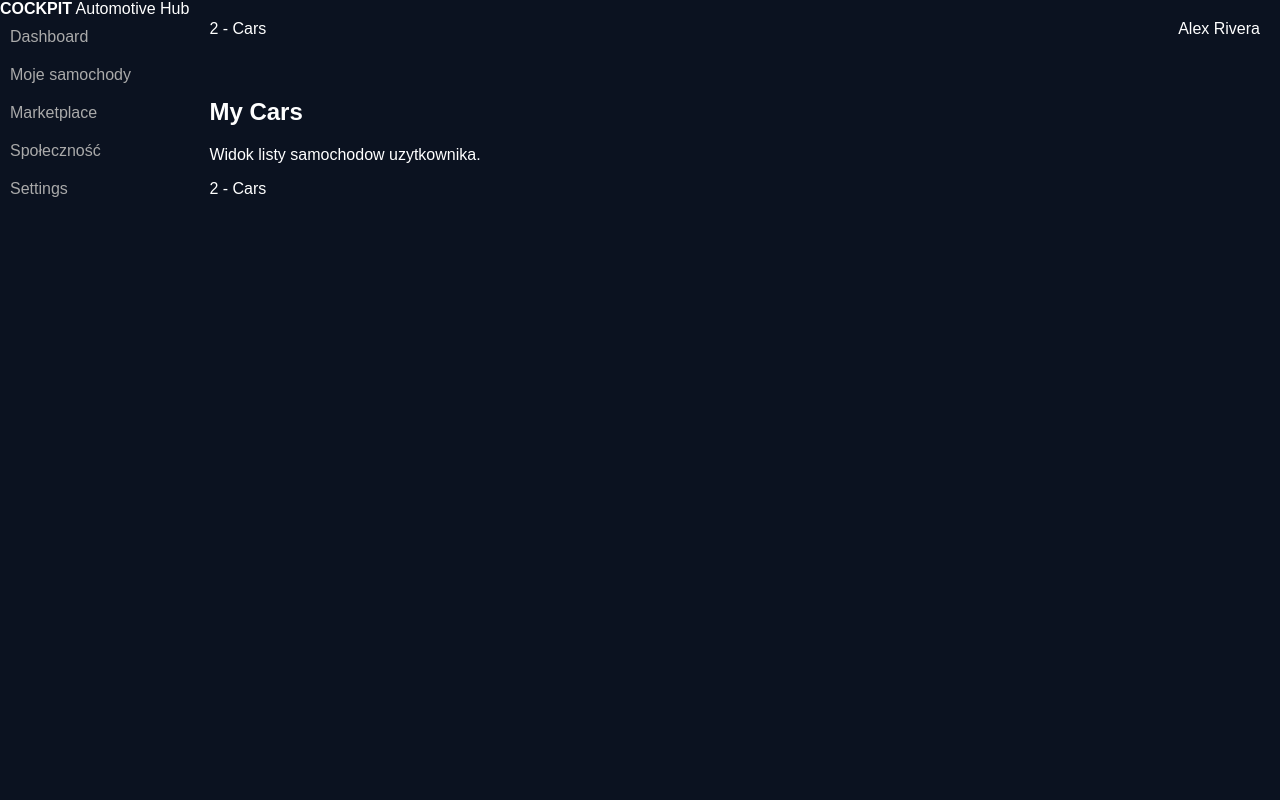
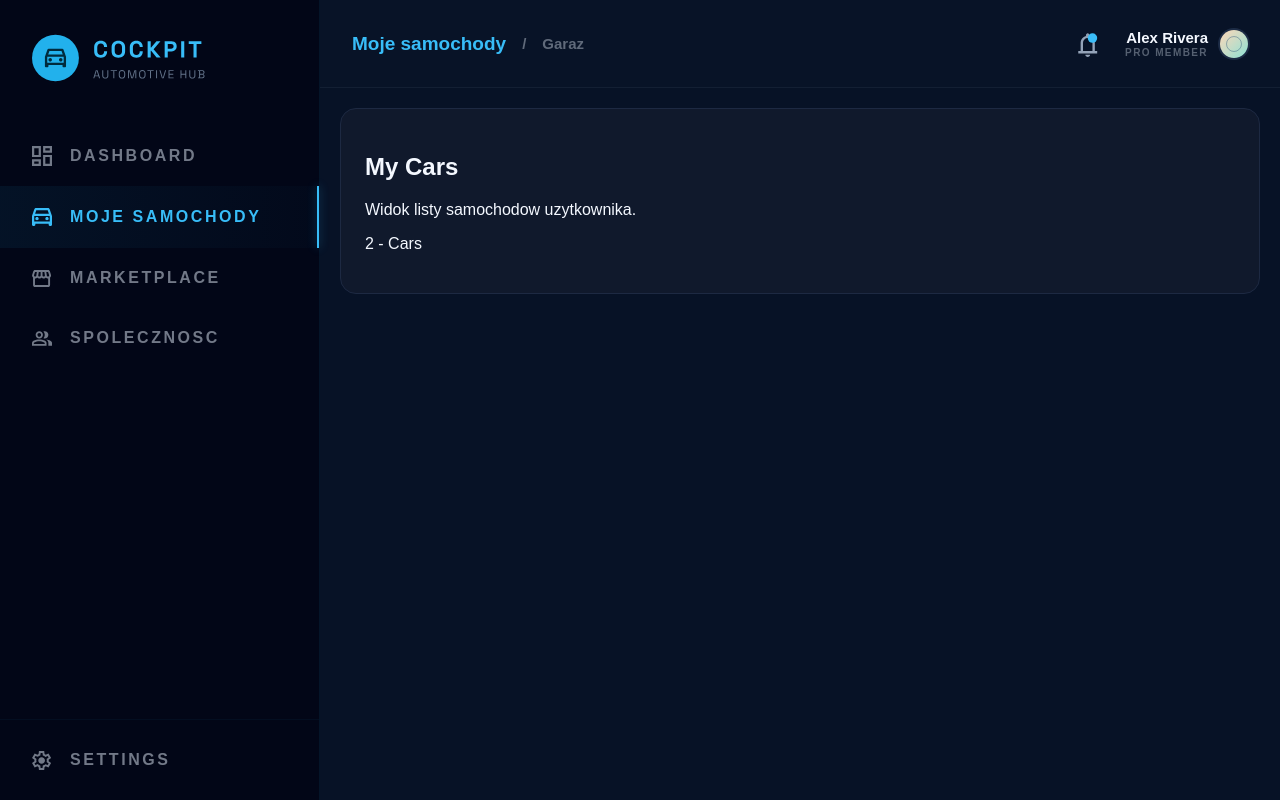
Before and after one commit to XPiraniaX/wdpai_cockpit, a PHP site: page /my-cars in a window 1280 px wide. Run offline with PHP 8.4, Linux system fonts and the light colour scheme.

Commit message:
navi and sidebar design

```diff
--- /dev/null
+++ b/public/styles/base.css
@@ -0,0 +1,6 @@
+body {
+    margin: 0;
+    font-family: Arial, sans-serif;
+    background: #071226;
+    color: #f4f8ff;
+}
--- /dev/null
+++ b/public/styles/header.css
@@ -0,0 +1,94 @@
+.topbar {
+    display: flex;
+    justify-content: space-between;
+    align-items: center;
+    min-height: 88px;
+    padding: 0 32px;
+    box-sizing: border-box;
+    background: rgba(255, 255, 255, 0.002);
+    border-bottom: 1px solid rgba(148, 163, 184, 0.08);
+}
+
+.breadcrumbs {
+    display: flex;
+    align-items: center;
+    gap: 16px;
+}
+
+.breadcrumbs-current {
+    color: #38bdf8;
+    font-size: 19px;
+    font-weight: 700;
+}
+
+.breadcrumbs-separator,
+.breadcrumbs-parent {
+    color: rgba(203, 213, 225, 0.45);
+    font-size: 15px;
+    font-weight: 600;
+}
+
+.topbar-actions {
+    display: flex;
+    align-items: center;
+    gap: 24px;
+}
+
+.icon-button {
+    width: 23px;
+    height: 26px;
+    display: grid;
+    place-items: center;
+    border: 0;
+    padding: 0;
+    background: transparent;
+    cursor: pointer;
+}
+
+.bell-icon {
+    width: 23px;
+    height: 26px;
+    display: block;
+}
+
+.user-card {
+    display: flex;
+    align-items: center;
+    gap: 12px;
+}
+
+.user-meta {
+    display: flex;
+    flex-direction: column;
+    align-items: flex-end;
+    gap: 1px;
+}
+
+.user-name {
+    color: #f4f8ff;
+    font-size: 15px;
+    font-weight: 700;
+}
+
+.user-role {
+    color: rgba(203, 213, 225, 0.4);
+    font-size: 10px;
+    letter-spacing: 0.14em;
+    font-weight: 700;
+}
+
+.avatar {
+    position: relative;
+    width: 28px;
+    height: 28px;
+    border-radius: 50%;
+    background: linear-gradient(135deg, #ffd7b8, #8de1d5);
+    box-shadow: 0 0 0 2px rgba(31, 46, 73, 0.9);
+}
+
+.avatar-ring {
+    position: absolute;
+    inset: 6px;
+    border-radius: 50%;
+    border: 1.5px solid rgba(33, 78, 121, 0.4);
+}
--- /dev/null
+++ b/public/styles/layout.css
@@ -0,0 +1,22 @@
+.app {
+    display: flex;
+    min-height: 100vh;
+}
+
+.main {
+    flex: 1;
+    min-width: 0;
+    display: flex;
+    flex-direction: column;
+}
+
+.content {
+    padding: 20px;
+}
+
+.card {
+    background: #10192c;
+    border: 1px solid #1d2942;
+    border-radius: 16px;
+    padding: 24px;
+}
--- a/public/styles/main.css
+++ /dev/null
@@ -1,44 +0,0 @@
-body {
-    margin: 0;
-    font-family: Arial;
-    background: #0b1220;
-    color: white;
-}
-
-.app {
-    display: flex;
-}
-
-/* SIDEBAR */
-.sidebar {
-    width: 240px;
-    height: 100vh;
-    background: #0a0f1c;
-    padding: 20px;
-}
-
-.menu-item {
-    display: block;
-    padding: 10px;
-    color: #aaa;
-    text-decoration: none;
-}
-
-.menu-item.active {
-    color: #4cc9f0;
-}
-
-/* MAIN */
-.main {
-    flex: 1;
-}
-
-.topbar {
-    display: flex;
-    justify-content: space-between;
-    padding: 20px;
-}
-
-.content {
-    padding: 20px;
-}
--- /dev/null
+++ b/public/styles/navi.css
@@ -0,0 +1,107 @@
+.navi {
+    width: 320px;
+    min-height: 100vh;
+    background: #020617;
+    display: flex;
+    flex-direction: column;
+    justify-content: space-between;
+    box-sizing: border-box;
+    border-right: 1px solid rgba(12, 74, 110, 0.2);
+}
+
+.navi-top {
+    display: flex;
+    flex-direction: column;
+    gap: 10px;
+}
+
+.brand {
+    display: flex;
+    align-items: center;
+    min-height: 116px;
+    padding: 32px 48px 32px 32px;
+    box-sizing: border-box;
+    color: inherit;
+    text-decoration: none;
+}
+
+.brand-logo {
+    width: 224px;
+    height: auto;
+    display: block;
+}
+
+.menu {
+    display: flex;
+    flex-direction: column;
+    gap: 0;
+}
+
+.bottom {
+    border-top: 1px solid rgba(12, 74, 110, 0.12);
+}
+
+.menu-item {
+    position: relative;
+    display: flex;
+    align-items: center;
+    gap: 18px;
+    width: 100%;
+    min-height: 60px;
+    padding: 0 16px 0 32px;
+    box-sizing: border-box;
+    color: rgba(203, 213, 225, 0.56);
+    text-decoration: none;
+    text-transform: uppercase;
+    font-size: 16px;
+    letter-spacing: 0.16em;
+    font-weight: 700;
+    transition: background 0.2s ease, color 0.2s ease;
+}
+
+.menu-item:hover {
+    background: rgba(8, 47, 73, 0.16);
+    color: #e8f6ff;
+}
+
+.menu-item.active {
+    min-height: 62px;
+    background: linear-gradient(90deg, rgba(8, 47, 73, 0.3) 0%, rgba(8, 47, 73, 0.08) 100%);
+    color: #38bdf8;
+}
+
+.menu-item.active::after {
+    content: "";
+    position: absolute;
+    top: 0;
+    right: 0;
+    width: 2px;
+    height: 100%;
+    background: #38bdf8;
+    box-shadow: 0 0 10px rgba(56, 189, 248, 0.45);
+}
+
+.bottom .menu-item {
+    min-height: 80px;
+    padding-right: 24px;
+}
+
+.menu-icon {
+    width: 20px;
+    height: 20px;
+    flex: 0 0 20px;
+    display: block;
+    background-color: currentColor;
+    -webkit-mask-image: var(--icon-url);
+    -webkit-mask-repeat: no-repeat;
+    -webkit-mask-position: center;
+    -webkit-mask-size: contain;
+    mask-image: var(--icon-url);
+    mask-repeat: no-repeat;
+    mask-position: center;
+    mask-size: contain;
+}
+
+.menu-label {
+    white-space: nowrap;
+}
--- a/public/views/partials/head.php
+++ b/public/views/partials/head.php
@@ -3,4 +3,7 @@
 
 <title><?= $title ?? "Cockpit" ?></title>
 
-<link rel="stylesheet" href="/public/styles/main.css">
+<link rel="stylesheet" href="/public/styles/base.css">
+<link rel="stylesheet" href="/public/styles/layout.css">
+<link rel="stylesheet" href="/public/styles/navi.css">
+<link rel="stylesheet" href="/public/styles/header.css">
--- a/public/views/partials/header.php
+++ b/public/views/partials/header.php
@@ -1,12 +1,34 @@
-<div class="topbar">
-
+<?php
+$currentPath = trim(parse_url($_SERVER['REQUEST_URI'] ?? '/', PHP_URL_PATH), '/');
+$pageMap = [
+    'dashboard' => ['title' => 'Dashboard', 'subtitle' => 'Przeglad'],
+    'my-cars' => ['title' => 'Moje samochody', 'subtitle' => 'Garaz'],
+    'marketplace' => ['title' => 'Marketplace', 'subtitle' => 'Oferty'],
+    'community' => ['title' => 'Spolecznosc', 'subtitle' => 'Aktywnosc'],
+    'settings' => ['title' => 'Settings', 'subtitle' => 'Preferencje'],
+];
+$pageMeta = $pageMap[$currentPath] ?? ['title' => 'Cockpit', 'subtitle' => 'Panel'];
+?>
+<header class="topbar">
     <div class="breadcrumbs">
-        <?= $title ?? "Dashboard" ?>
+        <span class="breadcrumbs-current"><?= htmlspecialchars($pageMeta['title'], ENT_QUOTES, 'UTF-8'); ?></span>
+        <span class="breadcrumbs-separator">/</span>
+        <span class="breadcrumbs-parent"><?= htmlspecialchars($pageMeta['subtitle'], ENT_QUOTES, 'UTF-8'); ?></span>
     </div>
 
-    <div class="user">
-        <span>Alex Rivera</span>
-        <div class="avatar"></div>
+    <div class="topbar-actions">
+        <button class="icon-button" type="button" aria-label="Powiadomienia">
+            <img src="/public/assets/icons/bell_icon.svg" alt="" class="bell-icon">
+        </button>
+
+        <div class="user-card">
+            <div class="user-meta">
+                <span class="user-name">Alex Rivera</span>
+                <span class="user-role">PRO MEMBER</span>
+            </div>
+            <div class="avatar">
+                <span class="avatar-ring"></span>
+            </div>
+        </div>
     </div>
-
-</div>
+</header>
--- a/public/views/partials/navi.php
+++ b/public/views/partials/navi.php
@@ -1,19 +1,36 @@
-<div class="navi">
+<?php
+$currentPath = trim(parse_url($_SERVER['REQUEST_URI'] ?? '/', PHP_URL_PATH), '/');
+$menuItems = [
+    ['href' => '/dashboard', 'path' => 'dashboard', 'label' => 'Dashboard', 'icon' => '/public/assets/icons/dashboard.svg'],
+    ['href' => '/my-cars', 'path' => 'my-cars', 'label' => 'Moje samochody', 'icon' => '/public/assets/icons/my_cars.svg'],
+    ['href' => '/marketplace', 'path' => 'marketplace', 'label' => 'Marketplace', 'icon' => '/public/assets/icons/marketplace.svg'],
+    ['href' => '/community', 'path' => 'community', 'label' => 'Spolecznosc', 'icon' => '/public/assets/icons/community.svg'],
+];
+?>
+<aside class="navi">
+    <div class="navi-top">
+        <a href="/dashboard" class="brand">
+            <img src="/public/assets/icons/logo.svg" alt="Cockpit" class="brand-logo">
+        </a>
 
-    <div class="logo">
-        <strong>COCKPIT</strong>
-        <span>Automotive Hub</span>
+        <nav class="menu" aria-label="Main navigation">
+            <?php foreach ($menuItems as $item): ?>
+                <?php $isActive = $currentPath === $item['path']; ?>
+                <a href="<?= htmlspecialchars($item['href'], ENT_QUOTES, 'UTF-8'); ?>"
+                   class="menu-item<?= $isActive ? ' active' : ''; ?>">
+                    <span class="menu-icon"
+                          style="--icon-url: url('<?= htmlspecialchars($item['icon'], ENT_QUOTES, 'UTF-8'); ?>');"></span>
+                    <span class="menu-label"><?= htmlspecialchars($item['label'], ENT_QUOTES, 'UTF-8'); ?></span>
+                </a>
+            <?php endforeach; ?>
+        </nav>
     </div>
 
-    <nav class="menu">
-        <a href="/dashboard" class="menu-item">Dashboard</a>
-        <a href="/my-cars" class="menu-item">Moje samochody</a>
-        <a href="/marketplace" class="menu-item">Marketplace</a>
-        <a href="/community" class="menu-item">Społeczność</a>
-    </nav>
-
     <div class="bottom">
-        <a href="/settings" class="menu-item">Settings</a>
+        <a href="/settings" class="menu-item<?= $currentPath === 'settings' ? ' active' : ''; ?>">
+            <span class="menu-icon"
+                  style="--icon-url: url('/public/assets/icons/settings.svg');"></span>
+            <span class="menu-label">Settings</span>
+        </a>
     </div>
-
-</div>
+</aside>
```
Also changed, not shown: public/assets/icons/bell_icon.svg (added), public/assets/icons/community.svg (added), public/assets/icons/dashboard.svg (added), public/assets/icons/logo.svg (added), public/assets/icons/marketplace.svg (added), public/assets/icons/my_cars.svg (added), public/assets/icons/settings.svg (added), 1 other file.
